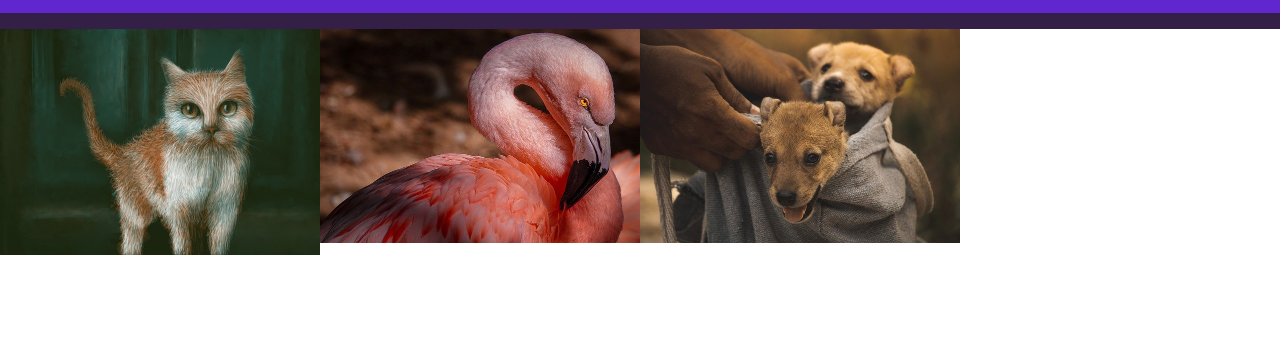
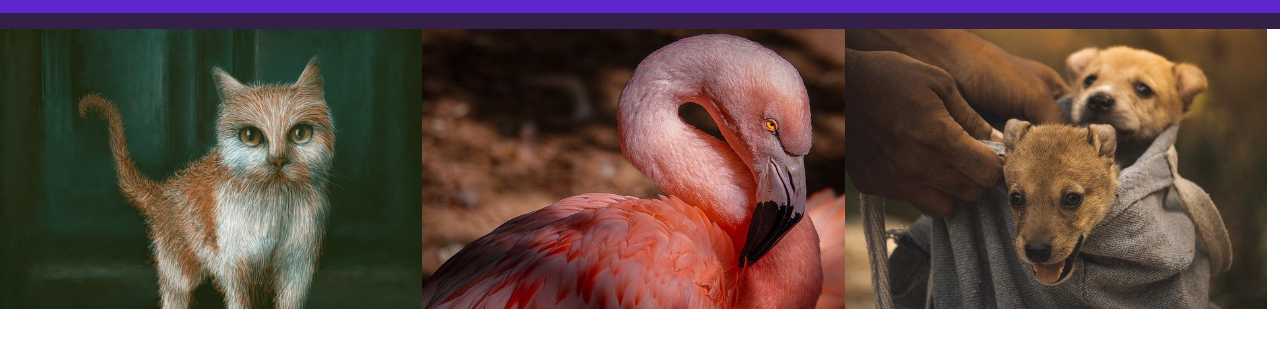
Before and after one commit to WilliansJunior20/jquery-galeria-fotos, a plain HTML site: page index.html in a window 1280 px wide. Shown: the part 57-404 px from the top of the page. Drawn offline with nearby package versions, Linux system fonts and the light colour scheme.

Commit message:
fix: alteração de valor max-width ul li

```diff
--- a/main.css
+++ b/main.css
@@ -65,7 +65,7 @@ ul {
 }
 
 ul li {
-    max-width: 25%;
+    max-width: 33%;
     list-style: none;
     position: relative;
     max-height: 280px;
```
